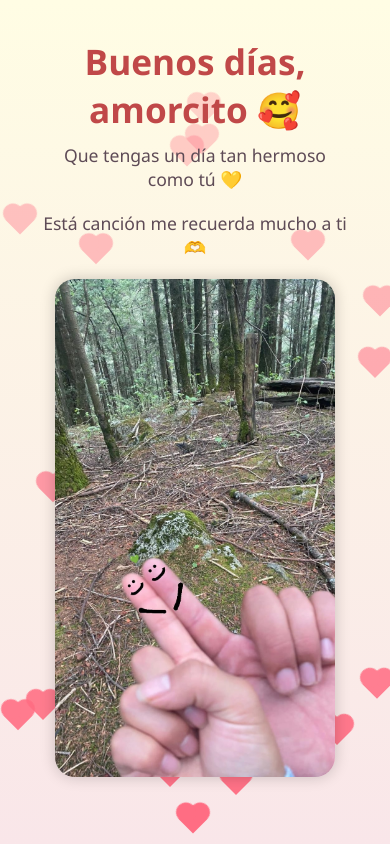
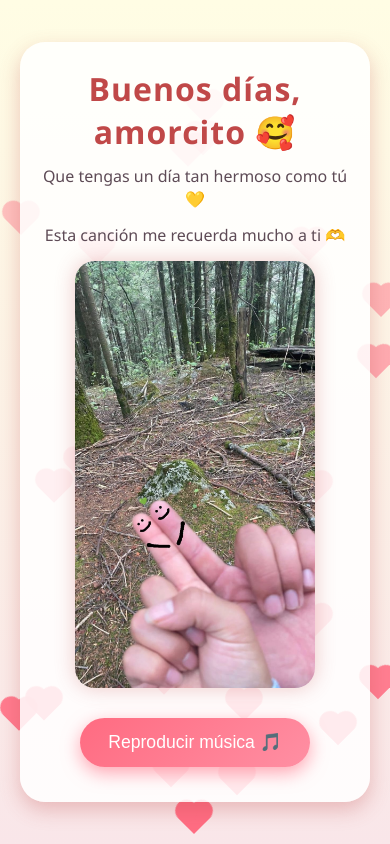
Before and after one commit to sacarias99/diasef, a plain HTML site: page index.html in a window 390 px wide. Drawn offline with Linux system fonts and the light colour scheme.

Commit message:
Mejor diseño de la página, botón de reproducción integrado

```diff
--- a/index.html
+++ b/index.html
@@ -2,7 +2,7 @@
 <html lang="es">
 <head>
   <meta charset="UTF-8" />
-  <meta name="viewport" content="width=device-width, initial-scale=1.0" />
+  <meta name="viewport" content="width=device-width, initial-scale=1" />
   <title>Buenos días, amorcito 🥰</title>
   <link rel="stylesheet" href="styles.css" />
 </head>
@@ -10,12 +10,14 @@
   <div class="container">
     <h1>Buenos días, amorcito 🥰</h1>
     <p class="submensaje">Que tengas un día tan hermoso como tú 💛</p>
-    <p class="submensaje">Está canción me recuerda mucho a ti 🫶</p>
+    <p class="submensaje">Esta canción me recuerda mucho a ti 🫶</p>
 
     <img src="im/img1.jpeg" alt="Nosotros 💚" class="imagen-caricatura" />
 
-    <audio autoplay loop>
-      <source src="aud1.mpeg" type="audio/mpeg" />
+    <button id="btnPlay">Reproducir música 🎵</button>
+
+    <audio id="miAudio" loop>
+      <source src="aud1.mp3" type="audio/mpeg" />
       Tu navegador no soporta el audio.
     </audio>
   </div>
--- a/script.js
+++ b/script.js
@@ -1,4 +1,3 @@
-
 // Crear fondo con corazones flotando
 const fondo = document.createElement("div");
 fondo.classList.add("fondo-corazones");
@@ -20,3 +19,17 @@ for (let i = 0; i < 30; i++) {
 
   fondo.appendChild(corazon);
 }
+
+// Control botón reproducir música
+const audio = document.getElementById('miAudio');
+const btnPlay = document.getElementById('btnPlay');
+
+btnPlay.addEventListener('click', () => {
+  audio.play()
+    .then(() => {
+      btnPlay.style.display = 'none'; // Oculta botón al reproducir
+    })
+    .catch(error => {
+      console.log('Error al reproducir:', error);
+    });
+});
--- a/styles.css
+++ b/styles.css
@@ -1,63 +1,89 @@
+/* Reset básico */
 * {
   margin: 0;
   padding: 0;
   box-sizing: border-box;
 }
 
+/* Fondo con degradado suave */
 body {
   background: linear-gradient(to bottom, #fffde4, #f9e6e9);
-  font-family: 'Segoe UI', sans-serif;
+  font-family: 'Segoe UI', Tahoma, Geneva, Verdana, sans-serif;
   min-height: 100vh;
   overflow: hidden;
   position: relative;
   display: flex;
   justify-content: center;
   align-items: center;
+  padding: 20px;
 }
 
+/* Contenedor principal */
 .container {
+  background: rgba(255, 255, 255, 0.85);
+  border-radius: 25px;
+  box-shadow: 0 8px 20px rgba(192, 72, 72, 0.3);
+  max-width: 380px;
+  width: 100%;
   text-align: center;
-  padding: 20px;
-  max-width: 90%;
+  padding: 30px 25px 40px;
+  position: relative;
   z-index: 1;
-  position: relative;
 }
 
+/* Título */
 h1 {
-  font-size: 2.2em;
+  font-size: 2.4rem;
   color: #c04848;
-  margin-bottom: 10px;
+  margin-bottom: 12px;
+  font-weight: 700;
+  letter-spacing: 1px;
 }
 
+/* Submensajes */
 .submensaje {
-  font-size: 1.1em;
+  font-size: 1.1rem;
   color: #5e4b56;
-  margin-bottom: 20px;
+  margin-bottom: 14px;
+  line-height: 1.4;
 }
 
+/* Imagen caricatura */
 .imagen-caricatura {
   width: 90%;
-  max-width: 300px;
+  max-width: 280px;
   border-radius: 20px;
-  box-shadow: 0 0 15px rgba(0, 0, 0, 0.2);
+  box-shadow: 0 0 20px rgba(192, 72, 72, 0.3);
   margin-bottom: 25px;
+  user-select: none;
 }
 
-button {
-  padding: 12px 25px;
-  font-size: 1em;
-  background-color: #ffccd5;
+/* Botón reproducir música */
+#btnPlay {
+  padding: 15px 35px;
+  font-size: 1.3rem;
+  background: linear-gradient(135deg, #ff6b81, #ff8fa3);
+  color: white;
   border: none;
-  border-radius: 25px;
+  border-radius: 30px;
   cursor: pointer;
-  transition: background 0.3s ease;
+  box-shadow: 0 6px 18px rgba(255, 107, 129, 0.6);
+  transition: background 0.4s ease, box-shadow 0.4s ease, transform 0.2s ease;
+  user-select: none;
 }
 
-button:hover {
-  background-color: #ffb3c6;
+#btnPlay:hover {
+  background: linear-gradient(135deg, #ff8fa3, #ff6b81);
+  box-shadow: 0 10px 25px rgba(255, 143, 163, 0.8);
+  transform: scale(1.05);
 }
 
-/* CORAZONES flotando desde el fondo */
+/* Ocultar reproductor nativo */
+audio {
+  display: none;
+}
+
+/* Corazones flotantes (fondo) */
 .fondo-corazones {
   position: fixed;
   top: 0;
@@ -71,8 +97,8 @@ button:hover {
 
 .corazon {
   position: absolute;
-  width: 20px;
-  height: 20px;
+  width: 22px;
+  height: 22px;
   background-color: #ff6b81;
   transform: rotate(45deg);
   opacity: 1;
@@ -83,19 +109,19 @@ button:hover {
 .corazon::after {
   content: '';
   position: absolute;
-  width: 20px;
-  height: 20px;
+  width: 22px;
+  height: 22px;
   background-color: #ff6b81;
   border-radius: 50%;
 }
 
 .corazon::before {
-  top: -10px;
+  top: -11px;
   left: 0;
 }
 
 .corazon::after {
-  left: -10px;
+  left: -11px;
   top: 0;
 }
 
@@ -109,3 +135,28 @@ button:hover {
     opacity: 0;
   }
 }
+
+/* Responsive para móviles */
+@media (max-width: 400px) {
+  .container {
+    max-width: 90vw;
+    padding: 25px 20px 35px;
+  }
+
+  h1 {
+    font-size: 2rem;
+  }
+
+  .submensaje {
+    font-size: 1rem;
+  }
+
+  #btnPlay {
+    font-size: 1.1rem;
+    padding: 14px 28px;
+  }
+
+  .imagen-caricatura {
+    max-width: 240px;
+  }
+}
```
Also changed, not shown: 1 other file.
